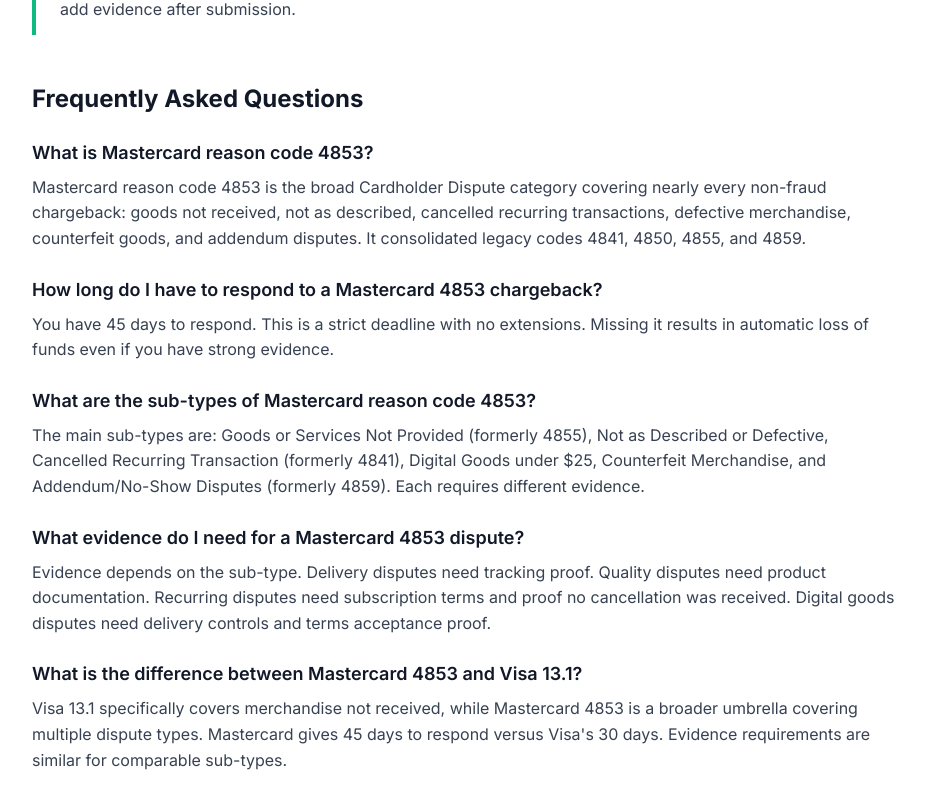
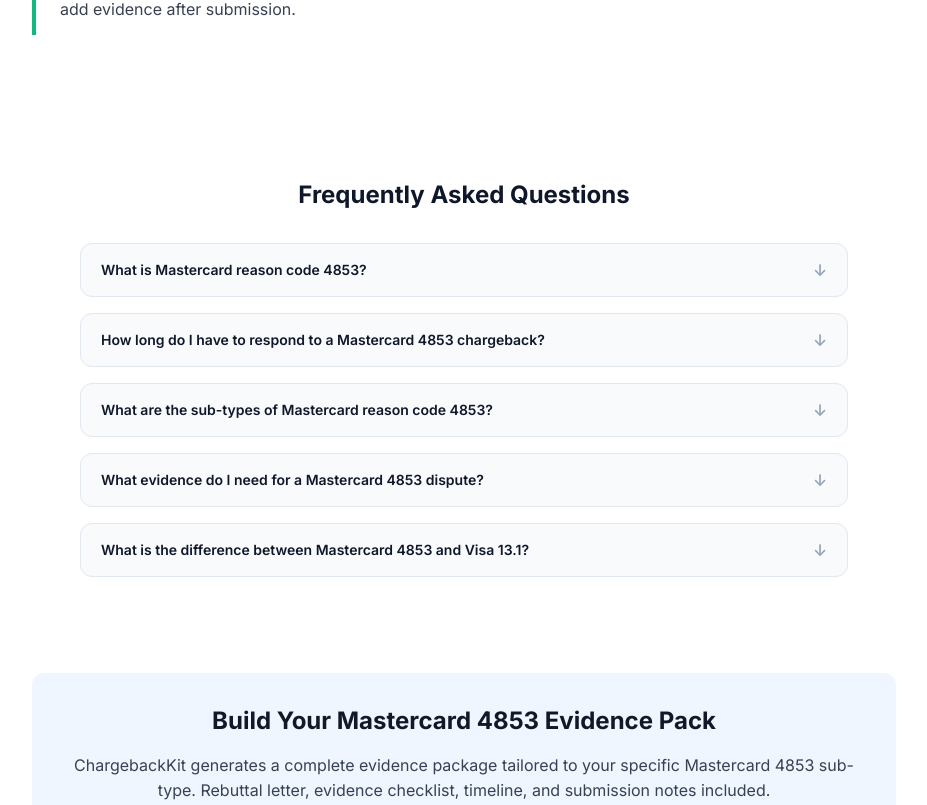
Before and after one commit to mattmcallister-create/chargeback-evidence-pack, a Next.js app: page /guides/mastercard-reason-code-4853 in a window 1280 px wide. Shown: the part 1935-2740 px from the top of the page, without its empty margins (176-1103 px from the left). Built offline with nearby package versions, Linux system fonts and the light colour scheme; no server answers.

Commit message:
fix: standardize mastercard-reason-code-4853 FAQ to canonical accordion design

```diff
--- a/app/(marketing)/guides/mastercard-reason-code-4853/page.tsx
+++ b/app/(marketing)/guides/mastercard-reason-code-4853/page.tsx
@@ -184,28 +184,63 @@ export default function MastercardReasonCode4853Page() {
           </div>
         </section>
 
-        <section className="mb-12">
-          <h2 className="text-2xl font-bold mb-6 text-gray-900">Frequently Asked Questions</h2>
-          <div className="space-y-6">
-            <div>
-              <h3 className="text-lg font-semibold text-gray-900 mb-2">What is Mastercard reason code 4853?</h3>
-              <p className="text-gray-700">Mastercard reason code 4853 is the broad Cardholder Dispute category covering nearly every non-fraud chargeback: goods not received, not as described, cancelled recurring transactions, defective merchandise, counterfeit goods, and addendum disputes. It consolidated legacy codes 4841, 4850, 4855, and 4859.</p>
+              <section className="section bg-white px-4 sm:px-6 lg:px-8">
+          <div className="max-w-3xl mx-auto">
+            <h2 className="text-2xl font-bold text-slate-900 mb-8 text-center">Frequently Asked Questions</h2>
+            <div className="space-y-4">
+              <details className="group bg-slate-50 rounded-lg border border-slate-200">
+                <summary className="flex items-start justify-between gap-4 px-5 py-4 cursor-pointer list-none font-semibold text-slate-900 text-sm">
+                  <span>What is Mastercard reason code 4853?</span>
+                  <span className="shrink-0 text-slate-400 mt-0.5 group-open:rotate-180 transition-transform text-base leading-none">&darr;</span>
+                </summary>
+                <div className="px-5 pb-4 pt-2 text-sm text-slate-600 leading-relaxed border-t border-slate-200">
+                  Mastercard reason code 4853 is the broad Cardholder Dispute category covering nearly every non-fraud chargeback: goods not received, not as described, cancelled recurring transactions, defective merchandise, counterfeit goods, and addendum disputes. It consolidated legacy codes 4841, 4850, 4855, and 4859.
             </div>
             <div>
-              <h3 className="text-lg font-semibold text-gray-900 mb-2">How long do I have to respond to a Mastercard 4853 chargeback?</h3>
-              <p className="text-gray-700">You have 45 days to respond. This is a strict deadline with no extensions. Missing it results in automatic loss of funds even if you have strong evidence.</p>
+                </div>
+              </details>
+              <details className="group bg-slate-50 rounded-lg border border-slate-200">
+                <summary className="flex items-start justify-between gap-4 px-5 py-4 cursor-pointer list-none font-semibold text-slate-900 text-sm">
+                  <span>How long do I have to respond to a Mastercard 4853 chargeback?</span>
+                  <span className="shrink-0 text-slate-400 mt-0.5 group-open:rotate-180 transition-transform text-base leading-none">&darr;</span>
+                </summary>
+                <div className="px-5 pb-4 pt-2 text-sm text-slate-600 leading-relaxed border-t border-slate-200">
+                  You have 45 days to respond. This is a strict deadline with no extensions. Missing it results in automatic loss of funds even if you have strong evidence.
             </div>
             <div>
-              <h3 className="text-lg font-semibold text-gray-900 mb-2">What are the sub-types of Mastercard reason code 4853?</h3>
-              <p className="text-gray-700">The main sub-types are: Goods or Services Not Provided (formerly 4855), Not as Described or Defective, Cancelled Recurring Transaction (formerly 4841), Digital Goods under $25, Counterfeit Merchandise, and Addendum/No-Show Disputes (formerly 4859). Each requires different evidence.</p>
+                </div>
+              </details>
+              <details className="group bg-slate-50 rounded-lg border border-slate-200">
+                <summary className="flex items-start justify-between gap-4 px-5 py-4 cursor-pointer list-none font-semibold text-slate-900 text-sm">
+                  <span>What are the sub-types of Mastercard reason code 4853?</span>
+                  <span className="shrink-0 text-slate-400 mt-0.5 group-open:rotate-180 transition-transform text-base leading-none">&darr;</span>
+                </summary>
+                <div className="px-5 pb-4 pt-2 text-sm text-slate-600 leading-relaxed border-t border-slate-200">
+                  The main sub-types are: Goods or Services Not Provided (formerly 4855), Not as Described or Defective, Cancelled Recurring Transaction (formerly 4841), Digital Goods under $25, Counterfeit Merchandise, and Addendum/No-Show Disputes (formerly 4859). Each requires different evidence.
             </div>
             <div>
-              <h3 className="text-lg font-semibold text-gray-900 mb-2">What evidence do I need for a Mastercard 4853 dispute?</h3>
-              <p className="text-gray-700">Evidence depends on the sub-type. Delivery disputes need tracking proof. Quality disputes need product documentation. Recurring disputes need subscription terms and proof no cancellation was received. Digital goods disputes need delivery controls and terms acceptance proof.</p>
+                </div>
+              </details>
+              <details className="group bg-slate-50 rounded-lg border border-slate-200">
+                <summary className="flex items-start justify-between gap-4 px-5 py-4 cursor-pointer list-none font-semibold text-slate-900 text-sm">
+                  <span>What evidence do I need for a Mastercard 4853 dispute?</span>
+                  <span className="shrink-0 text-slate-400 mt-0.5 group-open:rotate-180 transition-transform text-base leading-none">&darr;</span>
+                </summary>
+                <div className="px-5 pb-4 pt-2 text-sm text-slate-600 leading-relaxed border-t border-slate-200">
+                  Evidence depends on the sub-type. Delivery disputes need tracking proof. Quality disputes need product documentation. Recurring disputes need subscription terms and proof no cancellation was received. Digital goods disputes need delivery controls and terms acceptance proof.
             </div>
             <div>
-              <h3 className="text-lg font-semibold text-gray-900 mb-2">What is the difference between Mastercard 4853 and Visa 13.1?</h3>
-              <p className="text-gray-700">Visa 13.1 specifically covers merchandise not received, while Mastercard 4853 is a broader umbrella covering multiple dispute types. Mastercard gives 45 days to respond versus Visa&apos;s 30 days. Evidence requirements are similar for comparable sub-types.</p>
+                </div>
+              </details>
+              <details className="group bg-slate-50 rounded-lg border border-slate-200">
+                <summary className="flex items-start justify-between gap-4 px-5 py-4 cursor-pointer list-none font-semibold text-slate-900 text-sm">
+                  <span>What is the difference between Mastercard 4853 and Visa 13.1?</span>
+                  <span className="shrink-0 text-slate-400 mt-0.5 group-open:rotate-180 transition-transform text-base leading-none">&darr;</span>
+                </summary>
+                <div className="px-5 pb-4 pt-2 text-sm text-slate-600 leading-relaxed border-t border-slate-200">
+                  Visa 13.1 specifically covers merchandise not received, while Mastercard 4853 is a broader umbrella covering multiple dispute types. Mastercard gives 45 days to respond versus Visa&apos;s 30 days. Evidence requirements are similar for comparable sub-types.
+                </div>
+              </details>
             </div>
           </div>
         </section>
```
